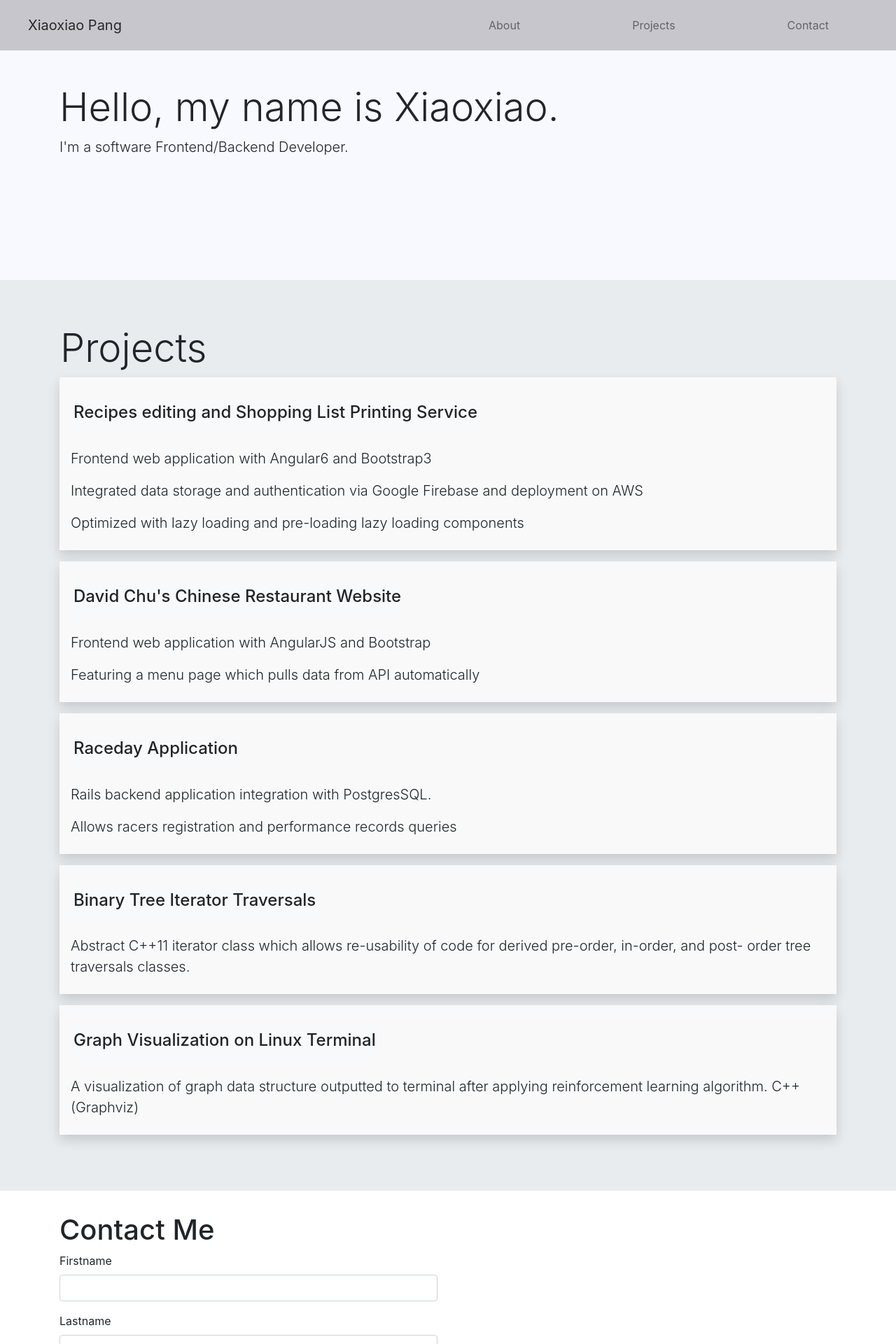
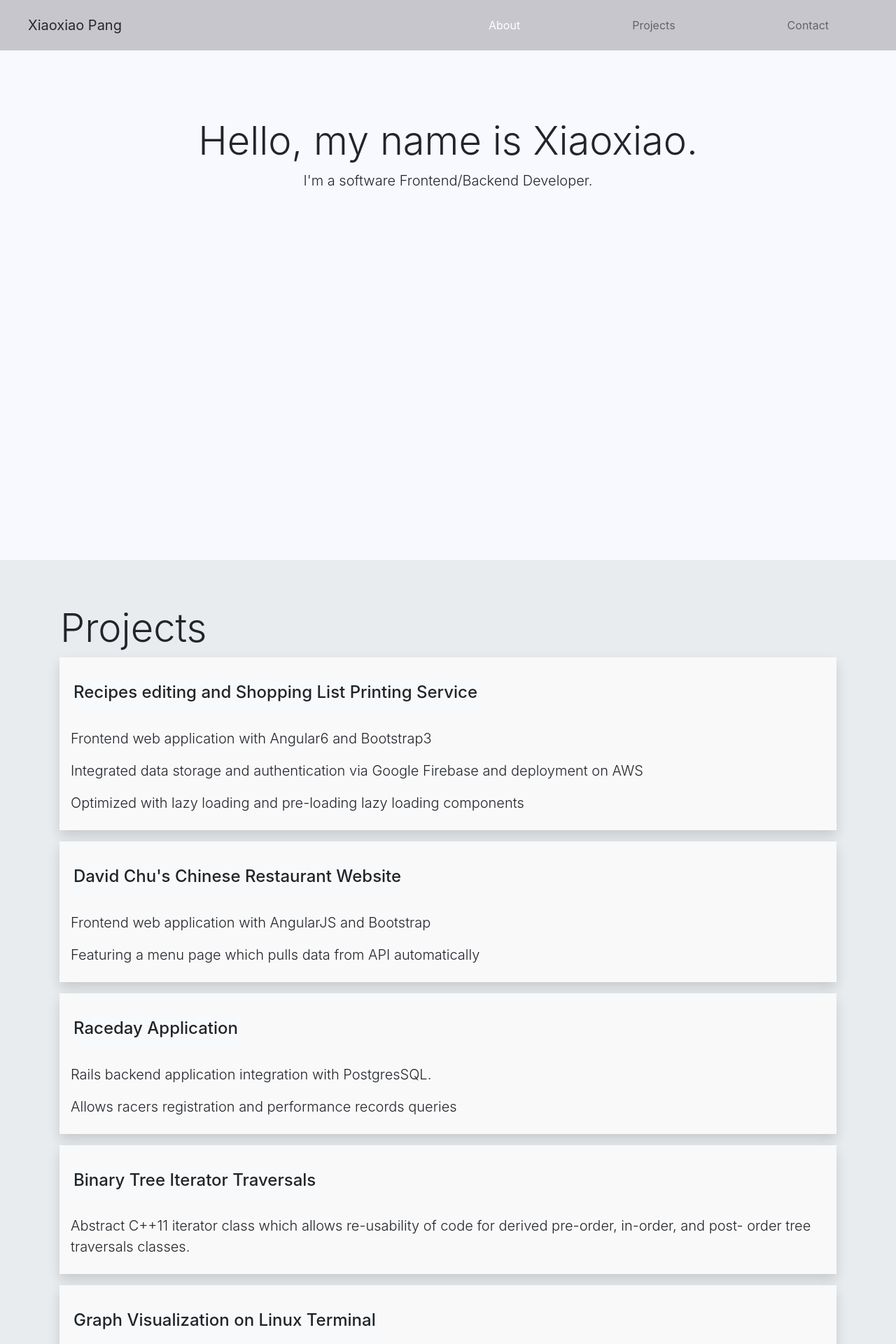
Before and after one commit to linguaCodici/portfolio, an Angular app: page / in a window 1280 px wide. Shown: the top 1920 px of the page at 70% size. Built offline with nearby package versions, Linux system fonts and the light colour scheme.

Commit message:
added support for active elements in navbar

```diff
--- /dev/null
+++ b/src/app/_service/nav.service.ts
@@ -0,0 +1,9 @@
+import { Subject } from 'rxjs';
+
+export class NavService {
+  activeComponent = new Subject<String>();
+
+  changeActiveComponent(component: String) {
+    this.activeComponent.next(component);
+  }
+}
--- a/src/app/app.component.ts
+++ b/src/app/app.component.ts
@@ -1,4 +1,5 @@
 import { Component, HostListener } from '@angular/core';
+import { NavService } from './_service/nav.service';
 
 @Component({
   selector: 'app-root',
@@ -7,8 +8,18 @@ import { Component, HostListener } from '@angular/core';
 })
 export class AppComponent {
   title = 'portfolio';
+
+  constructor(private navService: NavService) {}
+
   @HostListener('window:scroll', ['$event'])
   doSomething(event) {
     console.log('Scroll Event', window.pageYOffset);
+    if (window.pageYOffset <= 250) {
+      this.navService.changeActiveComponent('About');
+    } else if (window.pageYOffset > 250 && window.pageYOffset < 1200) {
+      this.navService.changeActiveComponent('Projects');
+    } else {
+      this.navService.changeActiveComponent('Contact');
+    }
   }
 }
--- a/src/app/app.module.ts
+++ b/src/app/app.module.ts
@@ -11,6 +11,7 @@ import { ContactComponent } from './content/contact/contact.component';
 import { ProjectItemComponent } from './content/projects/project-item/project-item.component';
 
 import { ContactService } from './_service/contact.service';
+import { NavService } from './_service/nav.service';
 import { HttpModule } from '@angular/http';
 
 @NgModule({
@@ -28,7 +29,7 @@ import { HttpModule } from '@angular/http';
     ReactiveFormsModule,
     HttpModule
   ],
-  providers: [ContactService],
+  providers: [ContactService, NavService],
   bootstrap: [AppComponent]
 })
 export class AppModule { }
--- a/src/app/content/about/about.component.html
+++ b/src/app/content/about/about.component.html
@@ -1,6 +1,6 @@
 <div id="about" class="jumbotron jumbotron-fluid">
   <div class="container">
-    <h1 class="display-4">Hello, my name is Xiaoxiao.</h1>
-    <p class="lead">I'm a software Frontend/Backend Developer.</p>
+    <h1 class="display-4 text-center pt-5">Hello, my name is Xiaoxiao.</h1>
+    <p class="lead text-center">I'm a software Frontend/Backend Developer.</p>
   </div>
 </div>
--- a/src/app/content/about/about.component.scss
+++ b/src/app/content/about/about.component.scss
@@ -2,7 +2,7 @@
   margin-top: 0%;
   margin-bottom: 0%;
   background: ghostwhite;
-  height: 50vh;
+  height: 100vh;
 
   h1 {
     margin-top: 1em;
--- a/src/app/content/content.component.html
+++ b/src/app/content/content.component.html
@@ -1,3 +1,9 @@
-<app-about></app-about>
-<app-projects></app-projects>
-<app-contact></app-contact>
+<section id="about">
+  <app-about></app-about>
+</section>
+<section id="projects">
+  <app-projects></app-projects>
+</section>
+<section id="contact">
+  <app-contact></app-contact>
+</section>
--- a/src/app/header/header.component.html
+++ b/src/app/header/header.component.html
@@ -15,14 +15,14 @@
       </div>
       <div class="collapse navbar-collapse flex-grow-1 text-right" id="navbar-home">
         <ul class="navbar-nav ml-auto flex-nowrap">
-          <li class="nav-item">
-          <!-- <li class="nav-item" [ngClass]="{'active':activeComponent==='About'}"> -->
+          <!-- <li class="nav-item"> -->
+          <li class="nav-item" [ngClass]="{'active':activeComponent==='About'}">
             <a class="nav-link m-2 menu-item active" style="cursor: pointer;">About</a>
           </li>
-          <li class="nav-item">
+          <li class="nav-item" [ngClass]="{'active':activeComponent==='Projects'}">
             <a class="nav-link m-2 menu-item active" style="cursor: pointer;">Projects</a>
           </li>
-          <li class="nav-item">
+          <li class="nav-item" [ngClass]="{'active':activeComponent==='Contact'}">
             <a class="nav-link m-2 menu-item active" style="cursor: pointer;">Contact</a>
           </li>
         </ul>
--- a/src/app/header/header.component.ts
+++ b/src/app/header/header.component.ts
@@ -1,17 +1,32 @@
-import { Component, OnInit, Input } from '@angular/core';
+import { Component, OnInit, Input, OnChanges, SimpleChanges, OnDestroy } from '@angular/core';
+import { NavService } from '../_service/nav.service';
+import { Subscription } from 'rxjs';
 
 @Component({
   selector: 'app-header',
   templateUrl: './header.component.html',
   styleUrls: ['./header.component.scss']
 })
-export class HeaderComponent implements OnInit {
-  @Input() activeComponent;
+export class HeaderComponent implements OnInit, OnChanges, OnDestroy {
+  activeComponent: String;
+  private subscription: Subscription;
 
-  constructor() { }
+  constructor(private navService: NavService) { }
 
   ngOnInit() {
     this.activeComponent = 'About';
+    this.subscription = this.navService.activeComponent.subscribe(
+      (component: String) => {
+        this.activeComponent = component;
+      }
+    );
   }
 
+  ngOnChanges(changes: SimpleChanges): void {
+    console.log(changes);
+  }
+
+  ngOnDestroy(): void {
+    this.subscription.unsubscribe();
+  }
 }
```
